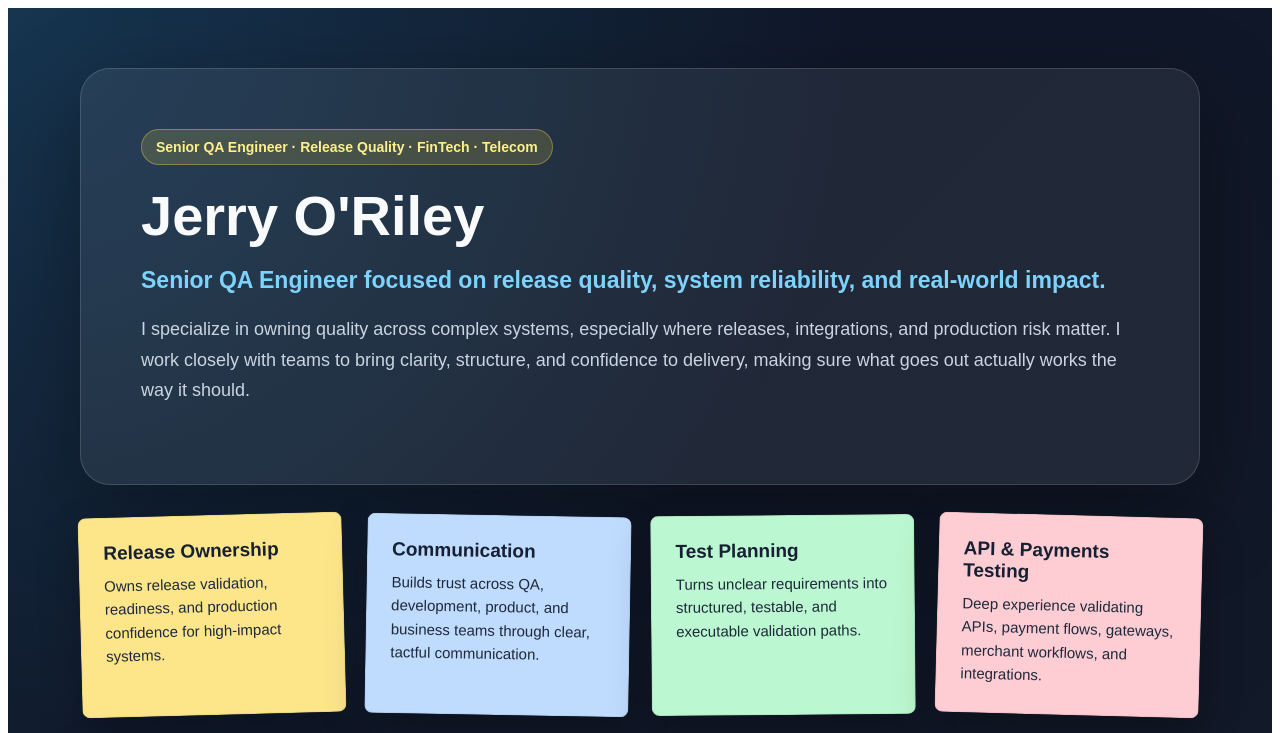
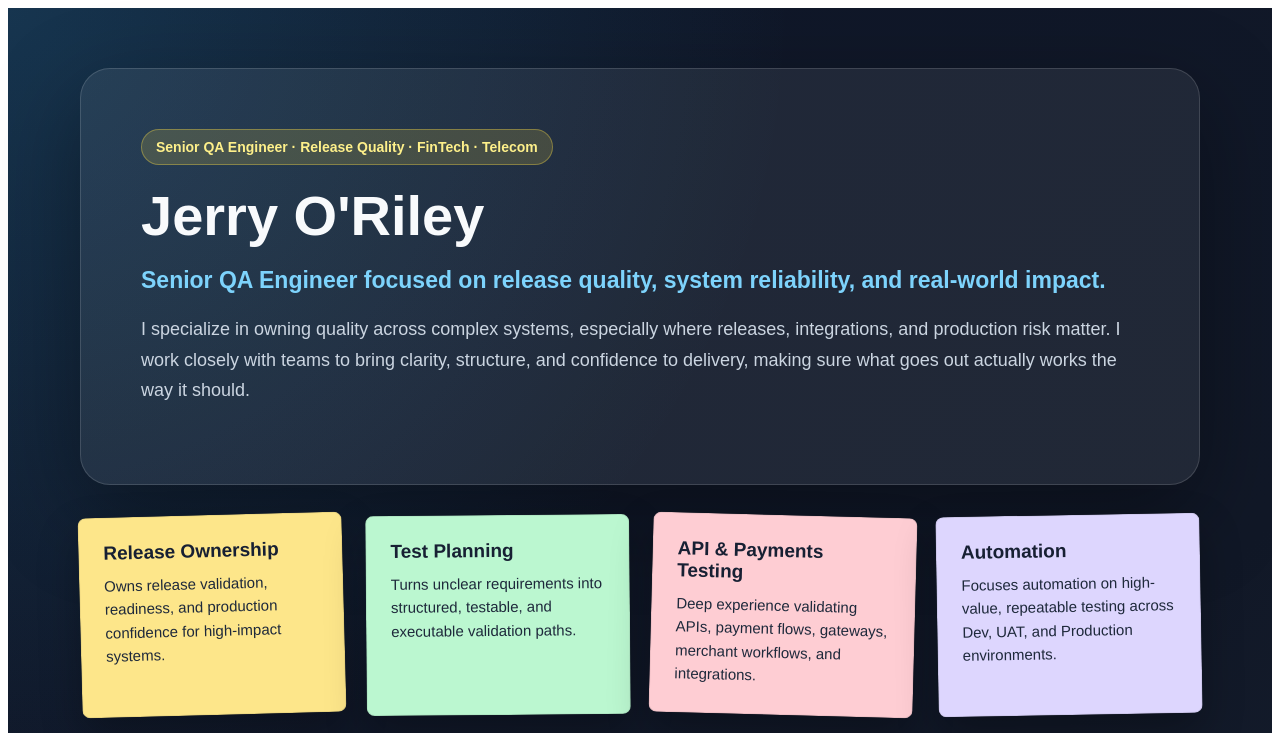
Before and after one commit to JerryOriley/Jerryoriley-site, a React (Vite) app: page / in a window 1280 px wide. Shown: the top 733 px of the page. Built offline with nearby package versions, Linux system fonts and the light colour scheme.

Commit message:
last one

```diff
--- a/src/App.jsx
+++ b/src/App.jsx
@@ -82,12 +82,6 @@ export default function App() {
       text: "Owns release validation, readiness, and production confidence for high-impact systems.",
       color: "#fde68a",
       rotate: "-1.5deg",
-    },
-    {
-      title: "Communication",
-      text: "Builds trust across QA, development, product, and business teams through clear, tactful communication.",
-      color: "#bfdbfe",
-      rotate: "1deg",
     },
     {
       title: "Test Planning",
```
